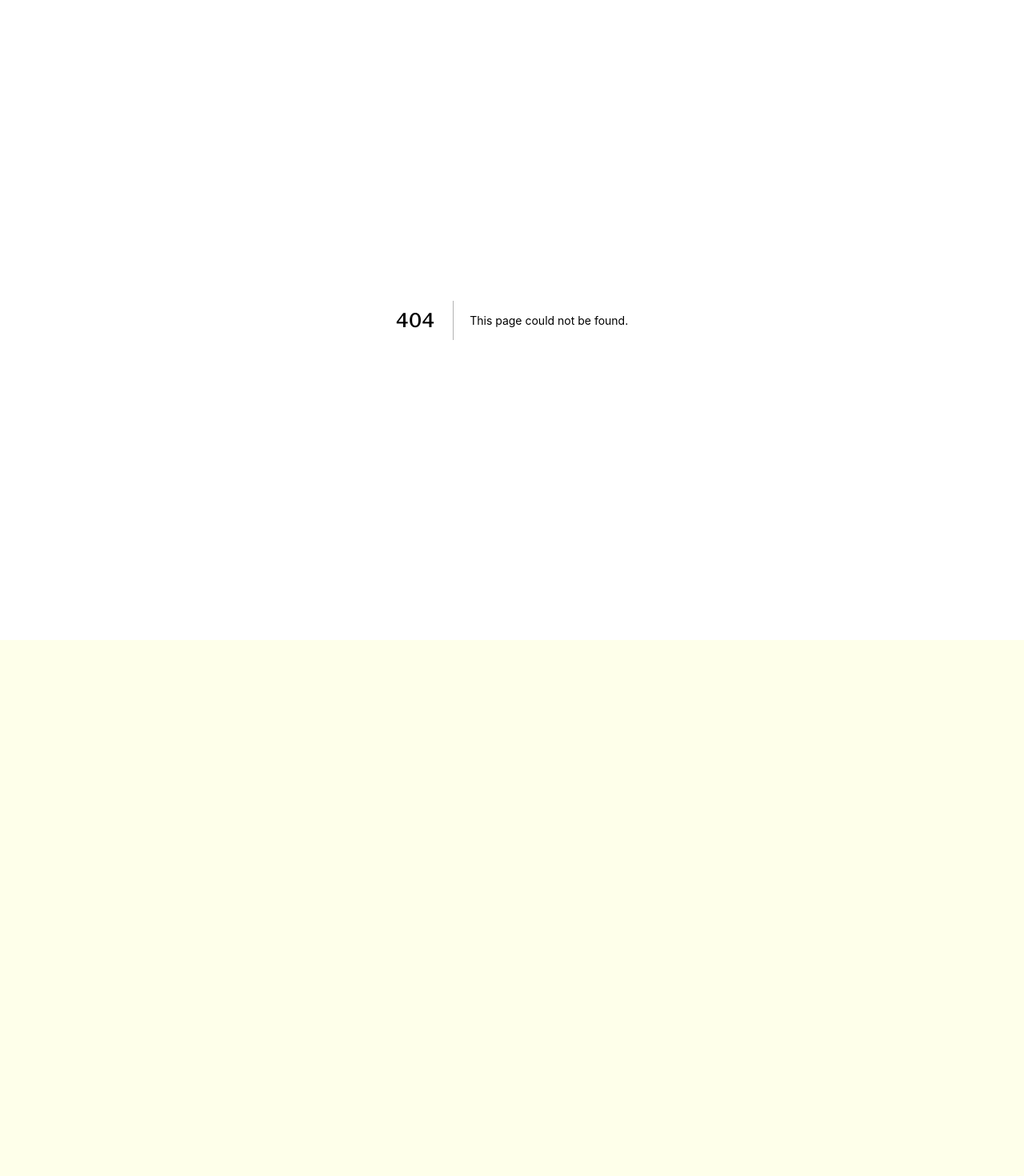
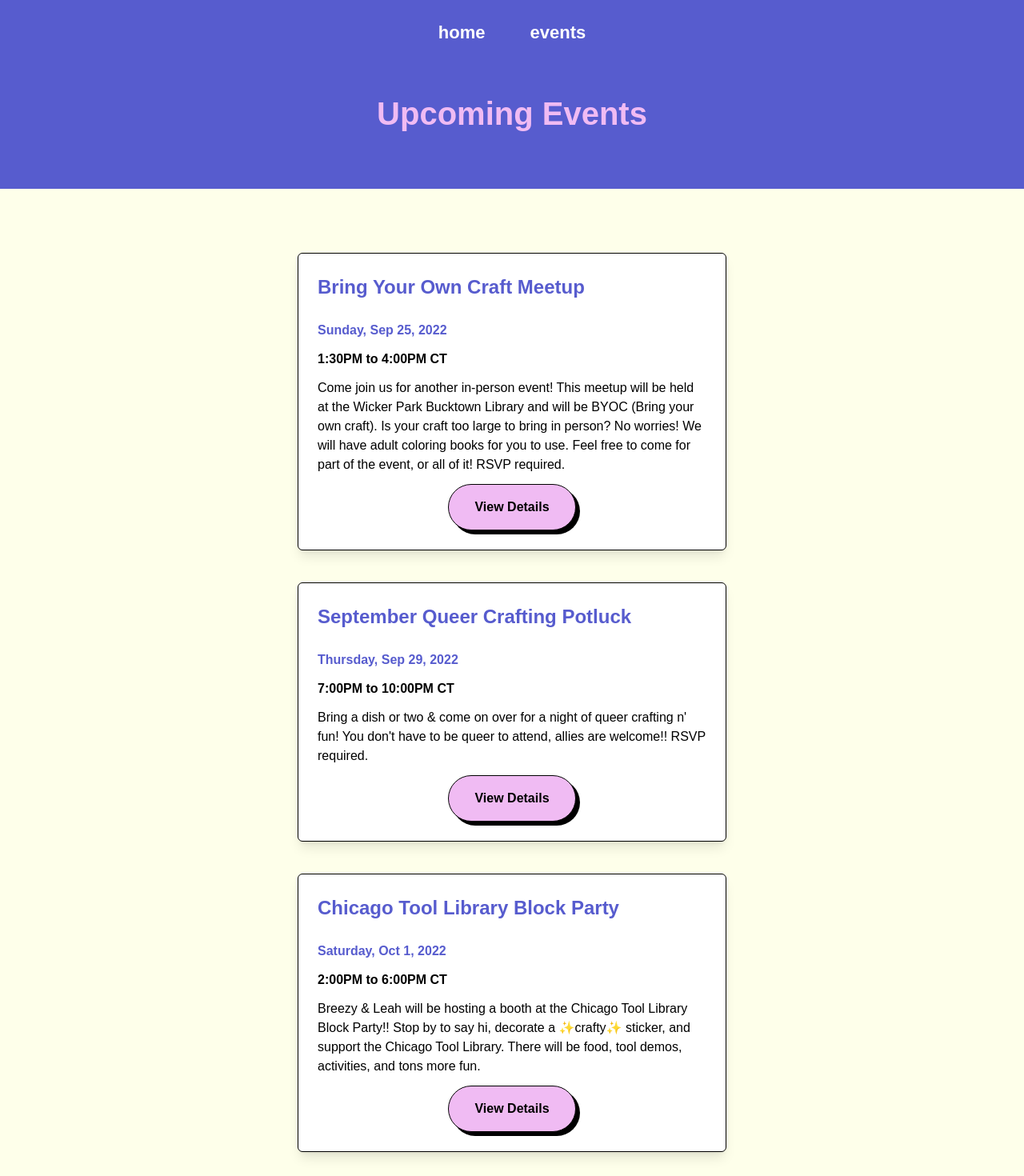
Before and after one commit to breezyfasano/chicago-craft-club, a Next.js app: page /events in a window 1280 px wide. Before the commit this address had no page. Shown: the top 1470 px of the page at 80% size. Before the commit the page ends 800 px from the top, so only its background shows below. Built offline with nearby package versions, Linux system fonts and the light colour scheme.

Commit message:
Add events page

```diff
--- /dev/null
+++ b/components/EventCard.js
@@ -0,0 +1,28 @@
+export default function EventCard({ event }) {
+  const prepareDate = new Date(event.date).toLocaleDateString('en-us', {
+    weekday: 'long',
+    year: 'numeric',
+    month: 'short',
+    day: 'numeric',
+  })
+  return (
+    <article className='bg-white rounded-md border-black border shadow-lg p-6 flex flex-col'>
+      <h2 className='font-black text-blue'>{event.title}</h2>
+      <div className='eventInfo my-3'>
+        <p className='font-bold text-blue '>{prepareDate}</p>
+        <p className='font-bold '>{event.time}</p>
+        <p>{event.description}</p>
+      </div>
+      <div className='text-center'>
+        <a
+          href={event.link}
+          target='_blank'
+          rel='noreferrer'
+          className='button'
+        >
+          View Details
+        </a>
+      </div>
+    </article>
+  )
+}
--- a/components/Footer.js
+++ b/components/Footer.js
@@ -3,8 +3,8 @@ import Image from 'next/image'
 
 export default function Footer() {
   return (
-    <footer className='bg-yellow border-black border-solid border-t-4 border-b-4 font-bold py-8 lg:py-8 px-5'>
-      <div className='flex flex-wrap justify-between lg:w-3/4 2xl:w-2/5 mx-auto'>
+    <footer className='text-xxs bg-yellow border-black border-solid border-t-4 border-b-4 font-bold py-8 lg:py-8 px-5'>
+      <div className='flex flex-wrap justify-between items-center lg:w-3/4 2xl:w-2/5 mx-auto'>
         <div className='w-full md:w-1/2'>
           Copyright Chicago Craft Club 2022. Website by Breezy Fasano.
         </div>
--- a/components/Navbar.js
+++ b/components/Navbar.js
@@ -2,22 +2,25 @@ import Link from 'next/link'
 import { Disclosure, Transition } from '@headlessui/react'
 import { MenuIcon, XIcon } from '@heroicons/react/outline'
 
-const navigation = [{ name: 'Home', href: '/' }]
+const navigation = [
+  { name: 'Home', href: '/' },
+  { name: 'Events', href: '/events' },
+]
 
 function classNames(...classes) {
   return classes.filter(Boolean).join(' ')
 }
 
-export default function Example() {
+export default function Navbar() {
   return (
-    <Disclosure as='nav' className='bg-beige border-b-4'>
+    <Disclosure as='nav' className='bg-blue lg:py-2'>
       {({ open }) => (
         <>
           <div className='max-w-7xl mx-auto px-2 sm:px-6 lg:px-8'>
             <div className='relative flex items-center justify-center h-16'>
               <div className='absolute inset-y-0 left-0 flex items-center sm:hidden'>
                 {/* Mobile menu button*/}
-                <Disclosure.Button className='inline-flex items-center justify-center p-2 rounded-md text-gray-400 hover:text-black hover:bg-gray-700 focus:outline-none focus:ring-2 focus:ring-inset focus:ring-black'>
+                <Disclosure.Button className='inline-flex items-center justify-center p-2 rounded-md text-white hover:text-white hover:bg-gray-700 focus:outline-none focus:ring-2 focus:ring-inset focus:ring-white'>
                   <span className='sr-only'>Open main menu</span>
                   {open ? (
                     <XIcon className='block h-6 w-6' aria-hidden='true' />
@@ -28,12 +31,12 @@ export default function Example() {
               </div>
               <div className='flex items-center justify-start sm:items-stretch sm:justify-start'>
                 <div className='hidden sm:block'>
-                  <div className='flex space-x-8'>
+                  <div className='flex space-x-14'>
                     {navigation.map((item) => (
                       <Link href={item.href} key={item.name}>
                         <a
                           className={classNames(
-                            'text-black text-lg font-bold hover:bg-gray-700 hover:text-blue'
+                            'text-white text-lg font-bold hover:text-pink no-underline lowercase'
                           )}
                         >
                           {item.name}
@@ -61,7 +64,7 @@ export default function Example() {
                     as='a'
                     href={item.href}
                     className={classNames(
-                      'block px-3 py-2 rounded-md text-md font-bold'
+                      'block text-white px-3 py-2 rounded-md text-md font-bold'
                     )}
                     aria-current={item.current ? 'page' : undefined}
                   >
--- a/pages/_document.js
+++ /dev/null
@@ -1,24 +0,0 @@
-import { Html, Head, Main, NextScript } from 'next/document'
-
-export default function Document() {
-  return (
-    <Html lang='en'>
-      <Head>
-        <link rel='preconnect' href='https://fonts.googleapis.com' />
-        <link
-          rel='preconnect'
-          href='https://fonts.gstatic.com'
-          crossOrigin='true'
-        />
-        <link
-          href='https://fonts.googleapis.com/css2?family=Libre+Franklin:wght@500;600;900&display=swap'
-          rel='stylesheet'
-        />
-      </Head>
-      <body>
-        <Main />
-        <NextScript />
-      </body>
-    </Html>
-  )
-}
--- /dev/null
+++ b/pages/about-us.js
@@ -0,0 +1,13 @@
+import Image from 'next/image'
+import Link from 'next/link'
+import Layout from '../components/Layout'
+
+export default function AboutUs() {
+  return (
+    <Layout>
+      <section className='w-full flex justify-center'>
+        <h1>About us</h1>
+      </section>
+    </Layout>
+  )
+}
--- /dev/null
+++ b/pages/events.js
@@ -0,0 +1,23 @@
+import Image from 'next/image'
+import Link from 'next/link'
+import Layout from '../components/Layout'
+import EventCard from '../components/EventCard'
+
+import events from '../utils/data/events.json'
+
+export default function Events() {
+  return (
+    <Layout>
+      <header className='w-full flex justify-center bg-blue py-8'>
+        <h1 className='text-pink'>Upcoming Events</h1>
+      </header>
+      <section className='container flex justify-center'>
+        <div className='grid grid-cols-1 gap-10 py-4 lg:w-1/2 '>
+          {events.map((event, index) => (
+            <EventCard event={event} key={event.index} />
+          ))}
+        </div>
+      </section>
+    </Layout>
+  )
+}
--- a/pages/index.js
+++ b/pages/index.js
@@ -8,7 +8,7 @@ export default function Home() {
         <div>
           {/* fix this extra div shit it sucks */}
           <div className='w-full flex justify-center items-center pb-10 lg:pb-0'>
-            <div className='w-full md:w-2/3 max-w-xs lg:max-w-lg px-4'>
+            <div className='w-full md:w-2/3 max-w-sm px-4 '>
               <Image
                 src='/logo-web.svg'
                 width={450}
@@ -137,7 +137,7 @@ export default function Home() {
         </div>
       </section>
 
-      <section className='callout'>
+      <section className='callout bg-pink'>
         <div className='flex flex-wrap justify-center'>
           <div className='w-full lg:w-2/3'>
             <p>
--- a/styles/globals.scss
+++ b/styles/globals.scss
@@ -10,7 +10,7 @@
 @layer base {
   html,
   body {
-    @apply bg-beige antialiased m-0 p-0;
+    @apply bg-beige antialiased m-0 p-0 text-base;
   }
   h1 {
     @apply text-4xl font-extrabold mb-4 lg:mb-8 text-center;
@@ -45,6 +45,16 @@ a {
   text-decoration: underline;
   &:hover {
     @apply text-blue;
+  }
+}
+
+.button {
+  @apply bg-pink inline-block mx-auto py-4 px-8 rounded-full no-underline font-black hover:font-black;
+  box-shadow: 5px 5px 0px black;
+  border: 1px solid black;
+  &:active {
+    box-shadow: 0px 0px 0px black;
+    transform: translateY(5px);
   }
 }
 
--- a/tailwind.config.js
+++ b/tailwind.config.js
@@ -8,8 +8,8 @@ module.exports = {
       fontSize: {
         xxs: '0.875rem', //14px
         xs: '1rem', //16px
+        base: '1rem', //16px
         sm: '1.125rem', // 18px
-        base: '1.25rem', //20px
         md: '1.25rem', // 20px
         lg: '1.375rem', // 22px
         xl: '1.5rem', // 24px
--- /dev/null
+++ b/utils/data/events.json
@@ -0,0 +1,23 @@
+[
+  {
+    "title": "Bring Your Own Craft Meetup",
+    "date": "9/25/2022",
+    "time": "1:30PM to 4:00PM CT",
+    "description": "Come join us for another in-person event! This meetup will be held at the Wicker Park Bucktown Library and will be BYOC (Bring your own craft). Is your craft too large to bring in person? No worries! We will have adult coloring books for you to use. Feel free to come for part of the event, or all of it! RSVP required.",
+    "link": "https://www.eventbrite.com/e/bring-your-own-craft-meetup-tickets-423827438277"
+  },
+  {
+    "title": "September Queer Crafting Potluck",
+    "date": "9/29/2022",
+    "time": "7:00PM to 10:00PM CT",
+    "description": "Bring a dish or two & come on over for a night of queer crafting n' fun! You don't have to be queer to attend, allies are welcome!! RSVP required.",
+    "link": "https://www.eventbrite.com/e/september-queer-crafting-potluck-tickets-417568628007"
+  },
+  {
+    "title": "Chicago Tool Library Block Party",
+    "date": "10/01/2022",
+    "time": "2:00PM to 6:00PM CT",
+    "description": "Breezy & Leah will be hosting a booth at the Chicago Tool Library Block Party!! Stop by to say hi, decorate a ✨crafty✨ sticker, and support the Chicago Tool Library. There will be food, tool demos, activities, and tons more fun.",
+    "link": "https://www.eventbrite.com/e/block-party-and-tool-sale-tickets-413666817587"
+  }
+]
```
